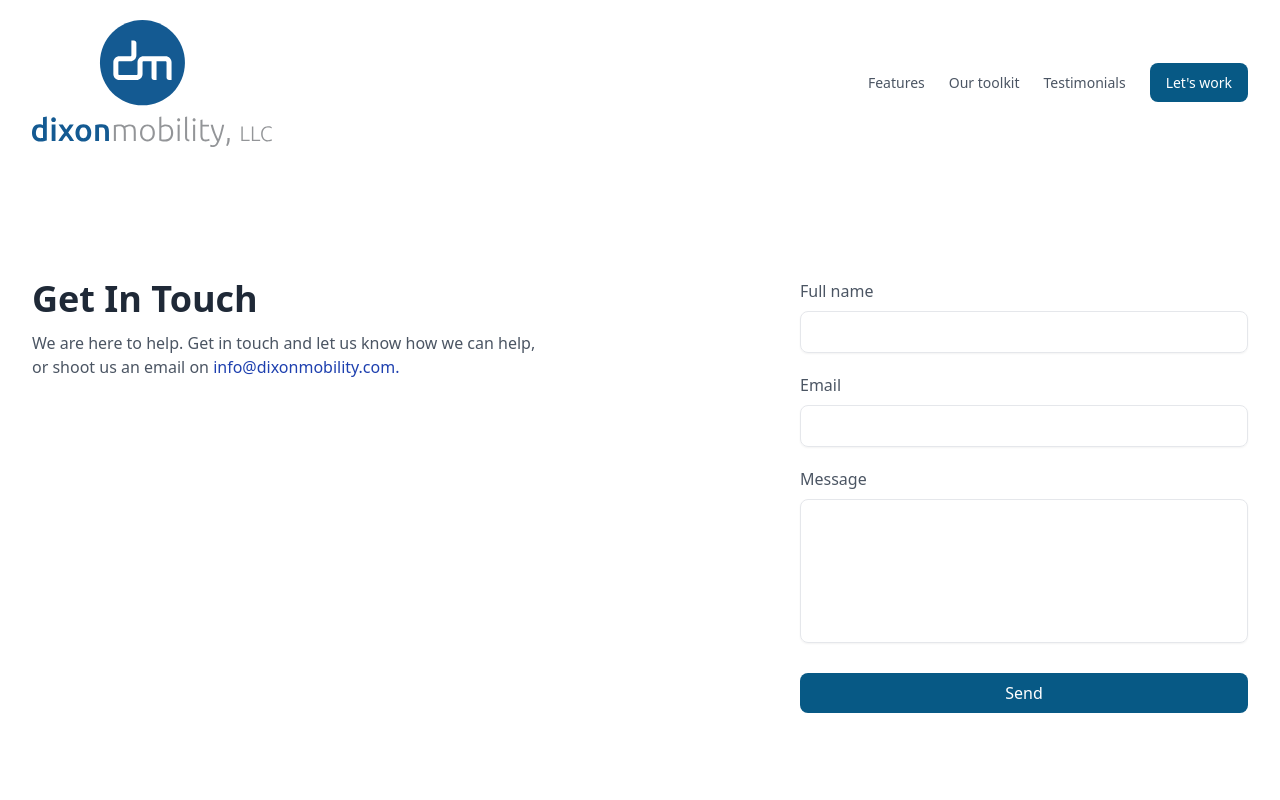
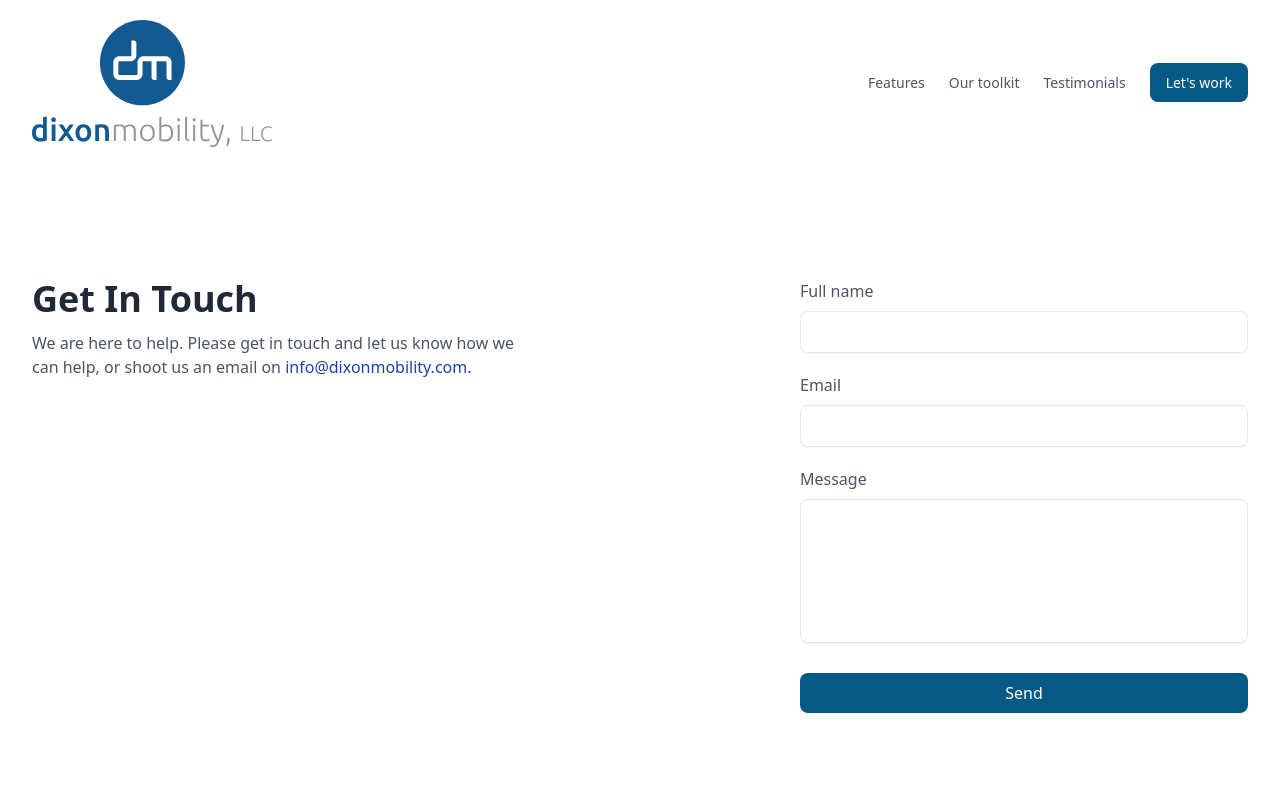
Before and after one commit to iandixon-dixonmobility/dixonmobility_com, a Next.js app: page /get-started in a window 1280 px wide. Shown: the top 800 px of the page. Built offline with nearby package versions, Linux system fonts and the light colour scheme.

Commit message:
testing email send.

```diff
--- a/pages/get-started.js
+++ b/pages/get-started.js
@@ -76,7 +76,7 @@ export default function GetStarted() {
                 Get In Touch
               </h1>
               <p className='mt-3'>
-                We are here to help. Get in touch and
+                We are here to help. Please get in touch and
                 let us know how we can help, or shoot us an email on{" "}
                 <a
                   href='mailto:support@blinder.com'
```
